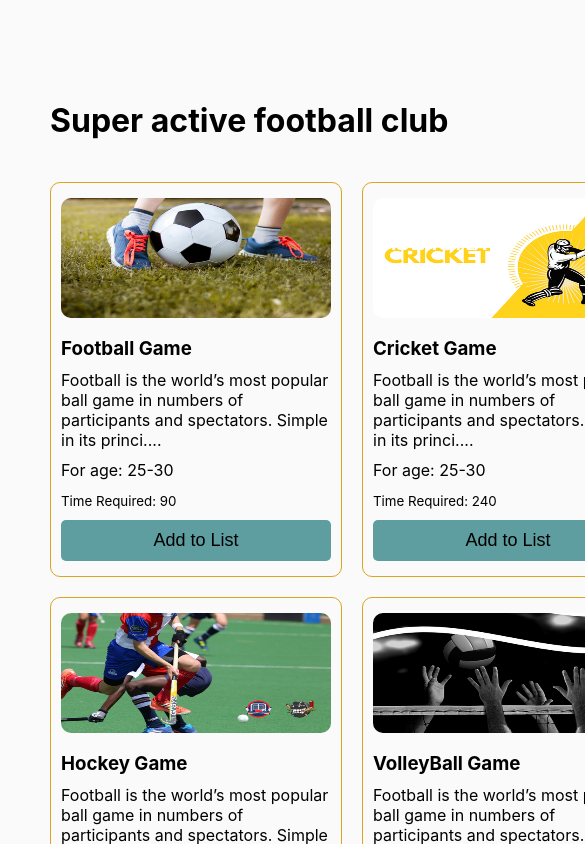
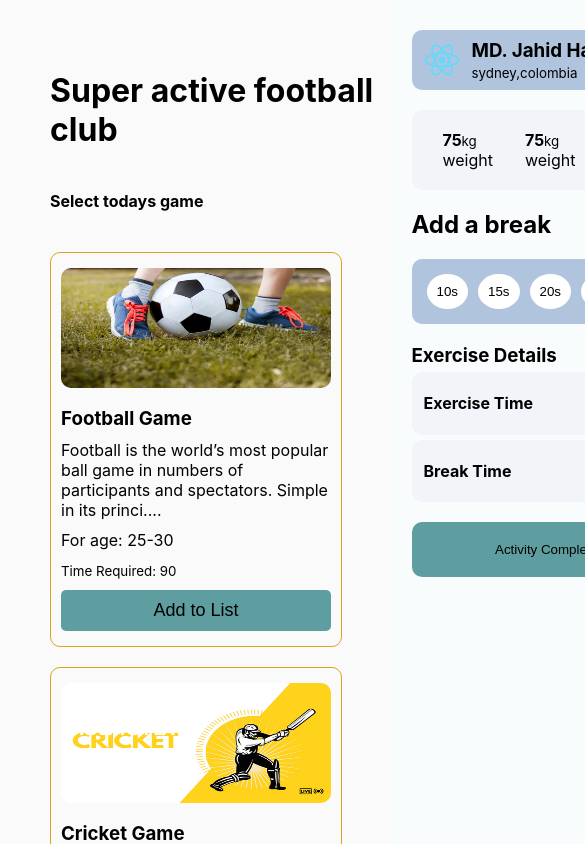
Before and after one commit to arifulislam38/active-football-club, a React (Create React App) app: page / in a window 390 px wide. Shown: the top 844 px of the page, 585 px wide, since content can reach past the window. Built offline with nearby package versions, Linux system fonts and the light colour scheme.

Commit message:
fav icon added and mobile responsive complete

```diff
--- a/src/App.js
+++ b/src/App.js
@@ -1,11 +1,13 @@
 import logo from './logo.svg';
 import './App.css';
 import Body from './Components/Body/Body';
+import Blog from './Components/Blog/Blog';
 
 function App() {
   return (
     <div>
       <Body></Body>
+      <Blog></Blog>
     </div>
   );
 }
--- /dev/null
+++ b/src/Components/Blog/Blog.js
@@ -0,0 +1,11 @@
+import React from 'react';
+
+const Blog = () => {
+    return (
+        <div>
+
+        </div>
+    );
+};
+
+export default Blog;
--- a/src/Components/Body/Body.css
+++ b/src/Components/Body/Body.css
@@ -2,12 +2,20 @@
     display: grid;
     grid-template-columns: 3fr 1fr;
 }
+@media screen and (max-width: 576px) {
+    .body-container{
+        grid-template-columns: repeat(2,1fr);
+    }
+  }
 .body-wrapper{
     background-color: #cccccc1a;
 }
 
 .body-wrapper h1{
-    padding: 80px 0px 20px 50px;
+    padding: 50px 0px 20px 50px;
+}
+.body-wrapper h4{
+    padding: 0px 0px 20px 50px;
 }
 .card-container{
     display: grid;
@@ -15,3 +23,10 @@
     gap: 20px;
     padding: 0px 50px 50px 50px;
 }
+@media screen and (max-width: 576px) {
+    .card-container{
+        display: flex;
+        flex-direction: column;
+
+    }
+  }
--- a/src/Components/Body/Body.js
+++ b/src/Components/Body/Body.js
@@ -51,6 +51,7 @@ const Body = () => {
         <div className='body-container'>
             <div className='body-wrapper'>
                 <h1>Super active football club</h1>
+                <h4>Select todays game</h4>
                 <div className='card-container'>
                 {
                     games.map(game => <GameCard key={game.id} game={game} handleAddToTime={handleAddToTime}></GameCard>)
--- a/src/Components/Info/info.css
+++ b/src/Components/Info/info.css
@@ -1,13 +1,3 @@
-.info-container{
-    /* position: fixed; */
-    top: 30px;
-    display: flex;
-    flex-direction: column;
-    gap: 20px;
-    height: 100vh;
-
-    /* width: 100%; */
-}
 
 .info-wrapper{
     padding: 30px 20px;
@@ -16,7 +6,16 @@
     flex-direction: column;
     gap: 20px;
     height: 100vh;
+    position: sticky;
+    top: 0px;
+
 }
+@media screen and (max-width: 576px) {
+    .info-wrapper{
+        position: sticky;
+        top: 0px;
+    }
+  }
 .info-wrapper h2{
     margin: 0px;
 }
```
Also changed, not shown: src/Components/Blog/blog.css (added).
